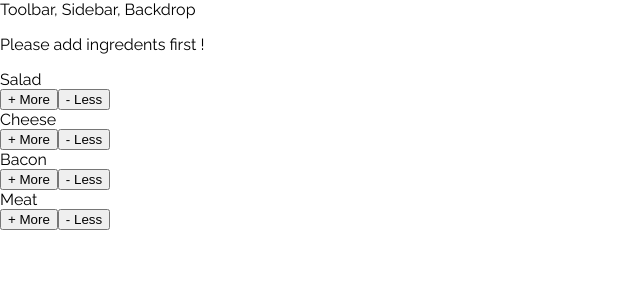
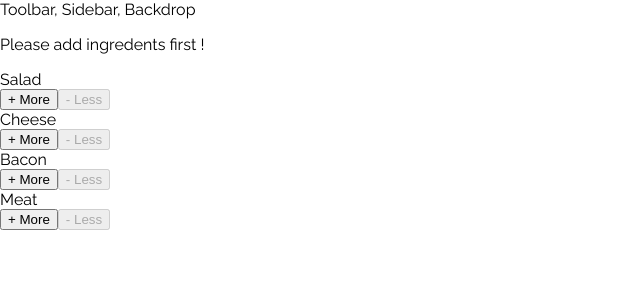
Before and after one commit to shaonkabir8/complete-react-guideline-udemy, a React app: page / in a window 1280 px wide. Shown: the top 300 px of the page, without its empty margins (0-640 px from the left). Built offline with nearby package versions, Linux system fonts and the light colour scheme.

Commit message:
BuildControls updated

```diff
--- a/src/components/Burger/BuildControls/BuildControl/BuildControl.js
+++ b/src/components/Burger/BuildControls/BuildControl/BuildControl.js
@@ -5,8 +5,17 @@ const buildControl = (props) => {
     return(
         <div className={classes.BuildControl}>
             <div className={classes.Label}>{props.lebel}</div>
-            <button className={classes.More} onClick={props.increase}>+ More</button>
-            <button className={classes.Less} onClick={props.decrease}>- Less</button>
+            <button
+                className={classes.More}
+                onClick={props.increase}>
+                    + More
+            </button>
+            <button
+                className={classes.Less}
+                onClick={props.decrease}
+                disabled = {props.disabled}>
+                    - Less
+            </button>
         </div>
     )
 }
--- a/src/components/Burger/BuildControls/BuildControls.js
+++ b/src/components/Burger/BuildControls/BuildControls.js
@@ -18,6 +18,7 @@ const buildControls = (props) => (
                 lebel={control.lebel}
                 increase={() => props.increase(control.type)}
                 decrease={() => props.decrease(control.type)}
+                disabled = {props.disabled[control.type]}
             />
         })}
     </div>
--- a/src/containers/BurgerBuilder/BurgerBuilder.js
+++ b/src/containers/BurgerBuilder/BurgerBuilder.js
@@ -46,6 +46,9 @@ class BurgerBuilder extends Component {
 
     decreaseIngredents = (type) => {
         const oldCount = this.state.ingredents[type];
+        if(oldCount <= 0) {
+            return;
+        }
         const updatedCount = oldCount - 1;
         const updatedIngredents = {
             ...this.state.ingredents
@@ -63,6 +66,11 @@ class BurgerBuilder extends Component {
 
 
     render() {
+        let disabledInfo = {...this.state.ingredents};
+        for(let key in disabledInfo) {
+            disabledInfo[key] = disabledInfo[key] <= 0
+        }
+
         return (
             <Aux>
                 <Burger ingredents={this.state.ingredents} />
@@ -70,6 +78,7 @@ class BurgerBuilder extends Component {
                     lebel={this.state.ingredents}
                     increase = {this.increaseIngredents}
                     decrease = {this.decreaseIngredents}
+                    disabled = {disabledInfo}
                 />
             </Aux>
         )
```
